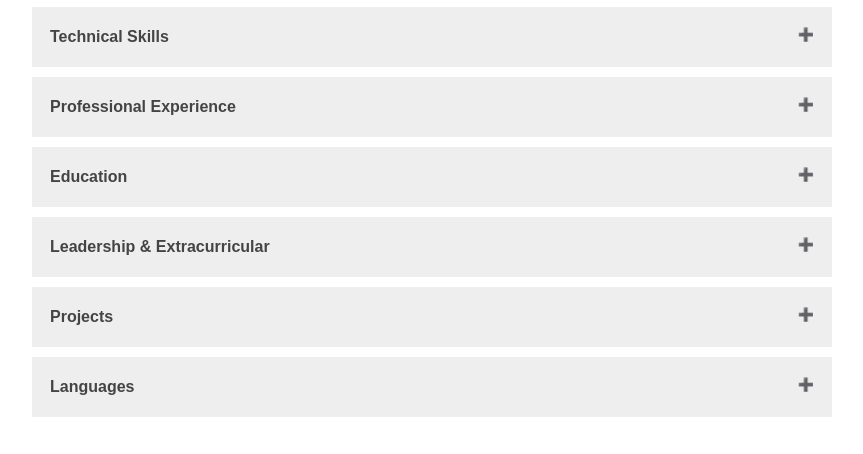
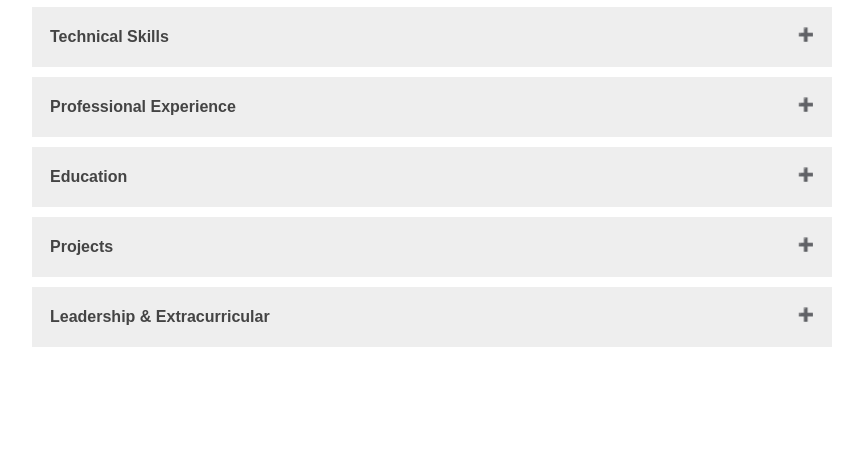
Before and after one commit to louissonofhud/website, a Django app: page /cv/ in a window 1280 px wide. Shown: the part 461-915 px from the top of the page, without its empty margins (208-1071 px from the left). After the commit the page ends 808 px from the top, so only its background shows below. Run offline with Django 5.2, Linux system fonts and the light colour scheme; some libraries are stand-ins or nearby versions.

Commit message:
accordion

```diff
--- a/main/static/main/scripts.js
+++ b/main/static/main/scripts.js
@@ -66,9 +66,9 @@ document.addEventListener("DOMContentLoaded", function () {
 
   while (parent) {
     if (parent.classList.contains("panel")) {
-        // Safely reset and update height
-        parent.style.maxHeight = null;
-        parent.style.maxHeight = parent.scrollHeight + "px";
+      let subItemHeight = parseFloat(startFrom.style.maxHeight) || 0;
+      let scrollHeight = parseFloat(parent.scrollHeight) || 0;
+      parent.style.maxHeight = scrollHeight + subItemHeight + "px";
     }
     parent = parent.parentElement;
   }
--- a/main/static/main/style.css
+++ b/main/static/main/style.css
@@ -303,7 +303,7 @@ h2 {
     padding-bottom: 0.5rem
 }
 .roles {
-    margin: 1rem 0
+    margin: 0.5rem 0
 }
 .role {
     margin-bottom: 1.5rem
--- a/templates/main/cv.html
+++ b/templates/main/cv.html
@@ -30,7 +30,6 @@
     </div>
     <button class="accordion">Professional Experience</button>
     <div class="panel">
-      <div class="roles">
       <h3>Bloomberg LP, London</h3>
         <div class="role">
           <button class="accordion">Data Engineer, 3rd Party Indices Team <time>(Jul 2025 – Present)</time></button>
@@ -68,28 +67,41 @@
           </div>
         </div>
     </div>
-    </div>
     <button class="accordion">Education</button>
     <div class="panel">
-      <p><strong>University of Exeter</strong>, Exeter, UK<br>
-      BSc Computer Science, First Class Honours<br>
-      Graduated June 2025</p>
-      <p><strong>A-Levels:</strong> Mathematics (A*), Computer Science (A*), Spanish (A)</p>
+      <div class="role">
+        <button class="accordion">University of Exeter <time>(Sep 2021 - Jun 2025)</time></button>
+        <div class="panel">
+          <p><strong>Digital and Technology Solutions (Data Analysis Specialism) BSc, First Class Honours</strong></p>
+          <p>Modules included</p>
+          <ul>
+            <li>Data Analysis</li>
+            <li>Software Engineering</li>
+            <li>Systems Development</li>
+            <li>IT Law and Ethics</li>
+          </ul>
         </div>
-    <button class="accordion">Leadership &amp; Extracurricular</button>
+      </div>
+      <div class="role">
+        <button class="accordion">A-Levels <time>(Sep 2019 - Jun 2021)</time></button>
         <div class="panel">
-      <p><strong>Apprentice Committee Lead</strong> (Final Year)<br>
-      Organized social and professional events for Bloomberg apprentices, fostering community and peer support across cohorts.</p>
+          <ul>
+            <li>Computer Science (A*)</li>
+            <li>Mathematics (A*)</li>
+            <li>Spanish (A)</li>
+          </ul>
+        </div>
+      </div>
     </div>
     <button class="accordion">Projects</button>
     <div class="panel">
       <p>(Insert your key projects here with titles, tech stack, descriptions, and links.)</p>
     </div>
-    <button class="accordion">Languages</button>
+    <button class="accordion">Leadership &amp; Extracurricular</button>
     <div class="panel">
-      <ul>
-        <li>Spanish: Conversational</li>
-      </ul>
+      <p><strong>Apprentice Committee</strong> (Final Year)<br>
+      Organized social and professional events for Bloomberg apprentices, fostering community and peer support across cohorts.</p>
+      <p><strong>Spanish</strong><br> Strong conversational/limited working proficiency</p>
     </div>
 {% endblock %}
 
```
Lines whose indentation alone changed are shown as unchanged.
